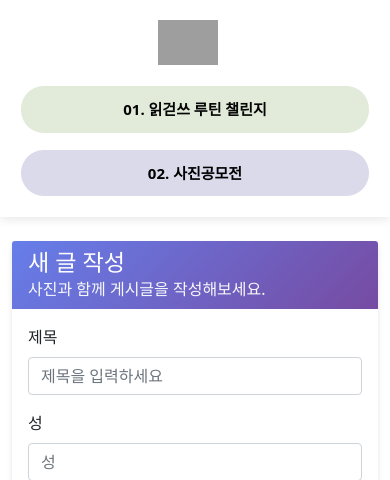
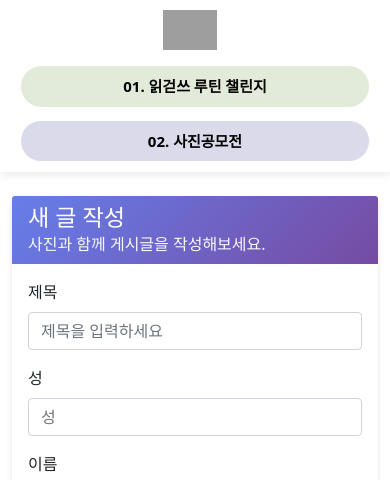
Before and after one commit to MichaelYcCho/django-board, a Django app: page /photo/create/ in a window 390 px wide. Shown: the top 480 px of the page. Run offline with Django 5.2, Linux system fonts and the light colour scheme; parts of the project's set-up code (start-up, migrations or seed data) failed here and were passed over; some libraries are stand-ins or nearby versions; grey boxes are pictures that could not be loaded.

Commit message:
feat: 로고 위치 조정

```diff
--- a/templates/base.html
+++ b/templates/base.html
@@ -50,19 +50,19 @@
         .custom-nav {
             background-color: rgb(255, 255, 255);
             width: 100%;
-            padding: 20px 0;
+            padding: 10px 0;
             box-shadow: 0 2px 10px rgba(0, 0, 0, 0.1);
             position: sticky;
             top: 0;
             z-index: 1000;
         }
         .nav-content {
-            max-width: 1400px;
+            max-width: 1700px;
             margin: 0 auto;
             display: flex;
             align-items: center;
             justify-content: space-between;
-            padding: 0 40px;
+            padding: 0 20px;
         }
         .logo {
             display: flex;
@@ -71,10 +71,10 @@
             color: #333;
         }
         .logo img {
-            height: 45px;
+            height: 40px;
             width: auto;
             object-fit: contain;
-            margin-right: 15px;
+            margin-right: 10px;
         }
         .logo-text {
             font-size: 22px;
@@ -84,14 +84,14 @@
         }
         .nav-buttons {
             display: flex;
-            gap: 20px;
+            gap: 16px;
             align-items: center;
         }
         .nav-btn {
             display: flex;
             align-items: center;
             justify-content: center;
-            padding: 14px 40px;
+            padding: 10px 40px;
             border-radius: 24px;
             text-decoration: none;
             font-weight: 600;
@@ -125,24 +125,24 @@
 
         @media (max-width: 1200px) {
             .nav-content {
-                padding: 0 20px;
+                padding: 0 15px;
             }
             .nav-btn {
                 min-width: 180px;
-                padding: 12px 30px;
+                padding: 9px 30px;
             }
         }
 
         @media (max-width: 768px) {
             .nav-content {
                 flex-direction: column;
-                gap: 20px;
-                padding: 0 15px;
+                gap: 15px;
+                padding: 0 10px;
             }
             .nav-buttons {
                 flex-direction: column;
                 width: 100%;
-                gap: 15px;
+                gap: 12px;
             }
             .nav-btn {
                 width: 100%;
```
